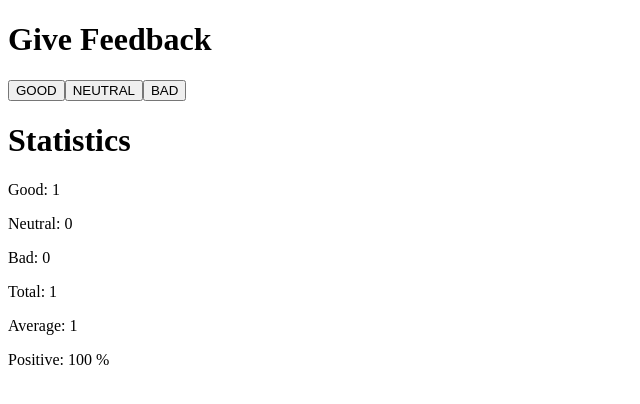
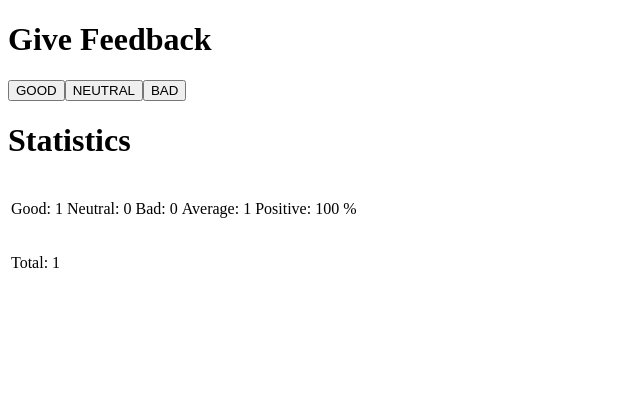
Before and after one commit to Alastair7/full-stack-open, a React (Create React App) app in the folder part1/unicafe/: page / in a window 1280 px wide. Both pictures are taken after a click on the button "GOOD". Shown: the top 404 px of the page, without its empty margins (0-640 px from the left). Built offline with nearby package versions, Linux system fonts and the light colour scheme.

Commit message:
ADD: Unicafe 1.11 exercise completed

```diff
--- a/part1/unicafe/src/App.js
+++ b/part1/unicafe/src/App.js
@@ -12,18 +12,38 @@ const Statistics = (props) => {
     return (
       <div>
         <h1>Statistics</h1>
+        <table>
+          <tr>
+            <td>
               <StatisticLine name="Good" value={goodValue} />
+            </td>
+            <td>
               <StatisticLine name="Neutral" value={neutralValue} />
+            </td>
+            <td>
               <StatisticLine name="Bad" value={badValue} />
-        <StatisticLine name="Total" value={totalValue} />
+            </td>
+
+            <td>
               <StatisticLine
                 name="Average"
                 value={(goodValue - badValue) / totalValue || 0}
               />
+            </td>
+
+            <td>
               <StatisticLine
                 name="Positive"
                 value={(100 * goodValue) / totalValue || 0}
               />
+            </td>
+          </tr>
+          <tr>
+            <td>
+              <StatisticLine name="Total" value={totalValue} />
+            </td>
+          </tr>
+        </table>
       </div>
     );
   }
```
Lines whose indentation alone changed are shown as unchanged.
